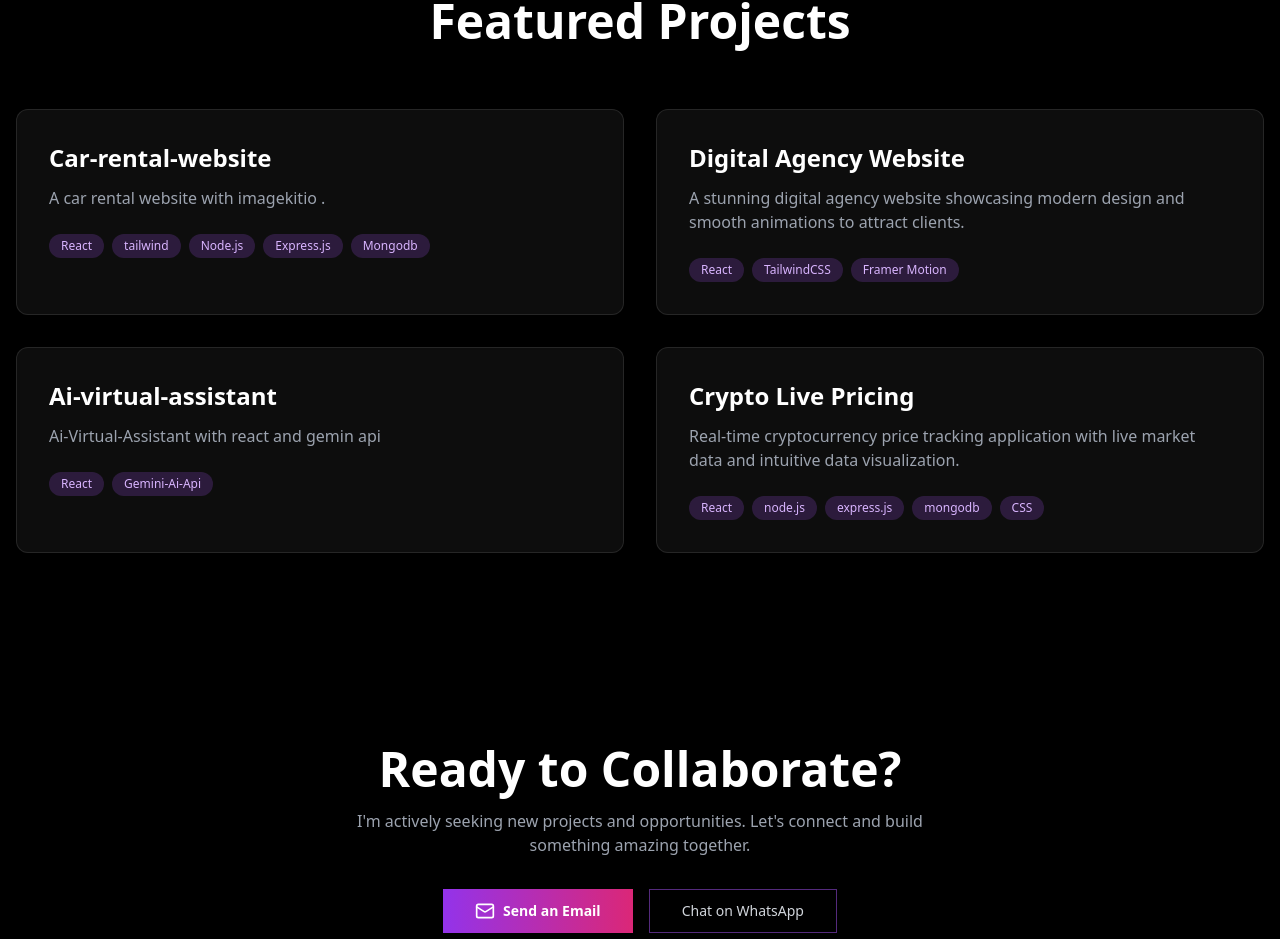
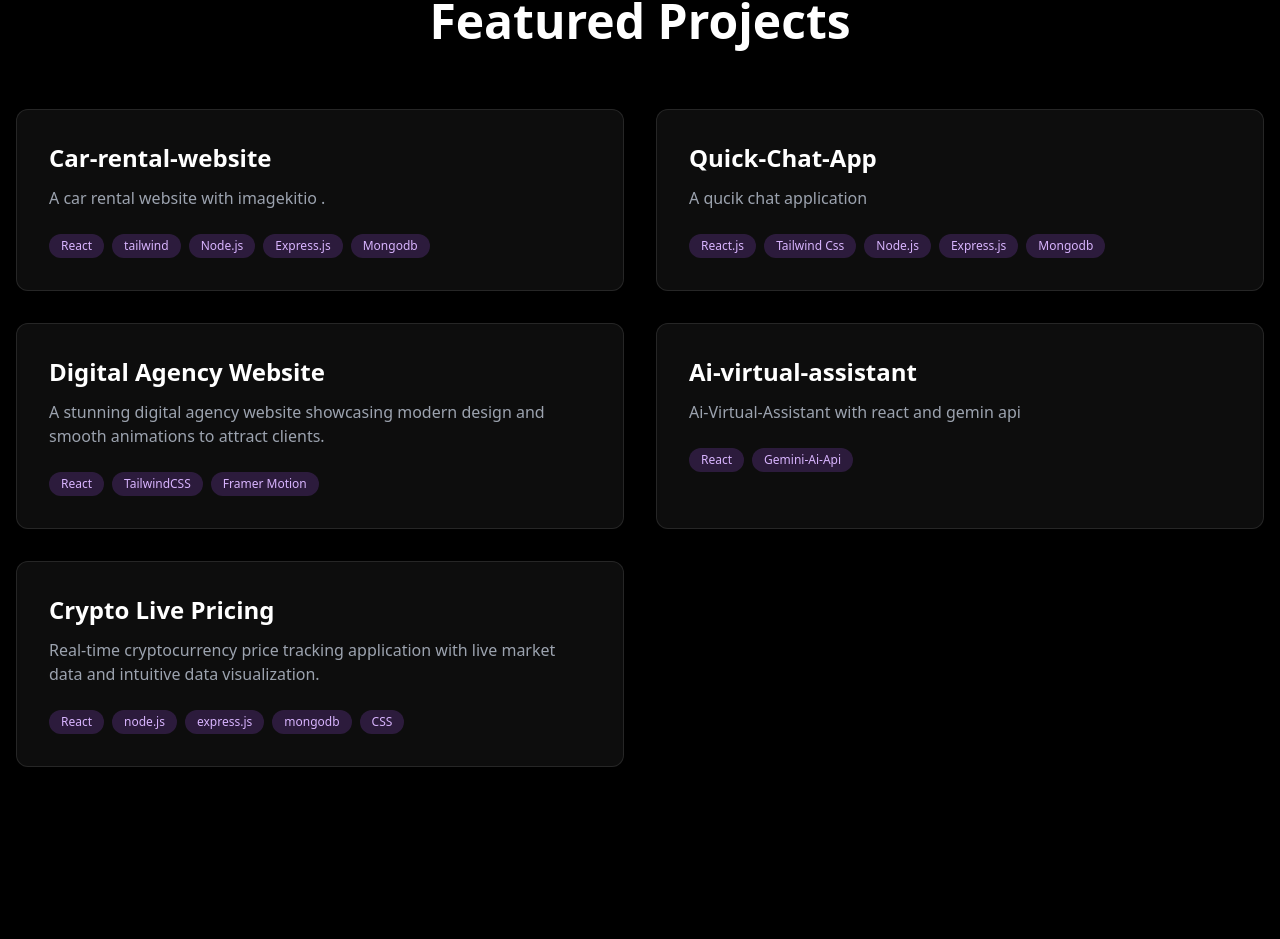
Before and after one commit to nitin12345555/My-portfolio, a React (Vite) app: page / in a window 1280 px wide. Shown: the part 1747-2686 px from the top of the page. Built offline with nearby package versions, Linux system fonts and the light colour scheme.

Commit message:
Update App.jsx

```diff
--- a/src/App.jsx
+++ b/src/App.jsx
@@ -25,6 +25,12 @@ function App() {
       description: "A car rental website with imagekitio .",
       link: "https://car-rental-sable-chi.vercel.app/",
       tech: ["React" , "tailwind", "Node.js" ,"Express.js", "Mongodb"],
+    },
+    {
+      title: "Quick-Chat-App",
+      description: "A qucik chat application",
+      link: "https://quick-chat-app-chi.vercel.app/login",
+      tech: ["React.js" , "Tailwind Css" , "Node.js", "Express.js", "Mongodb"],
     },
     {
       title: "Digital Agency Website",
```
